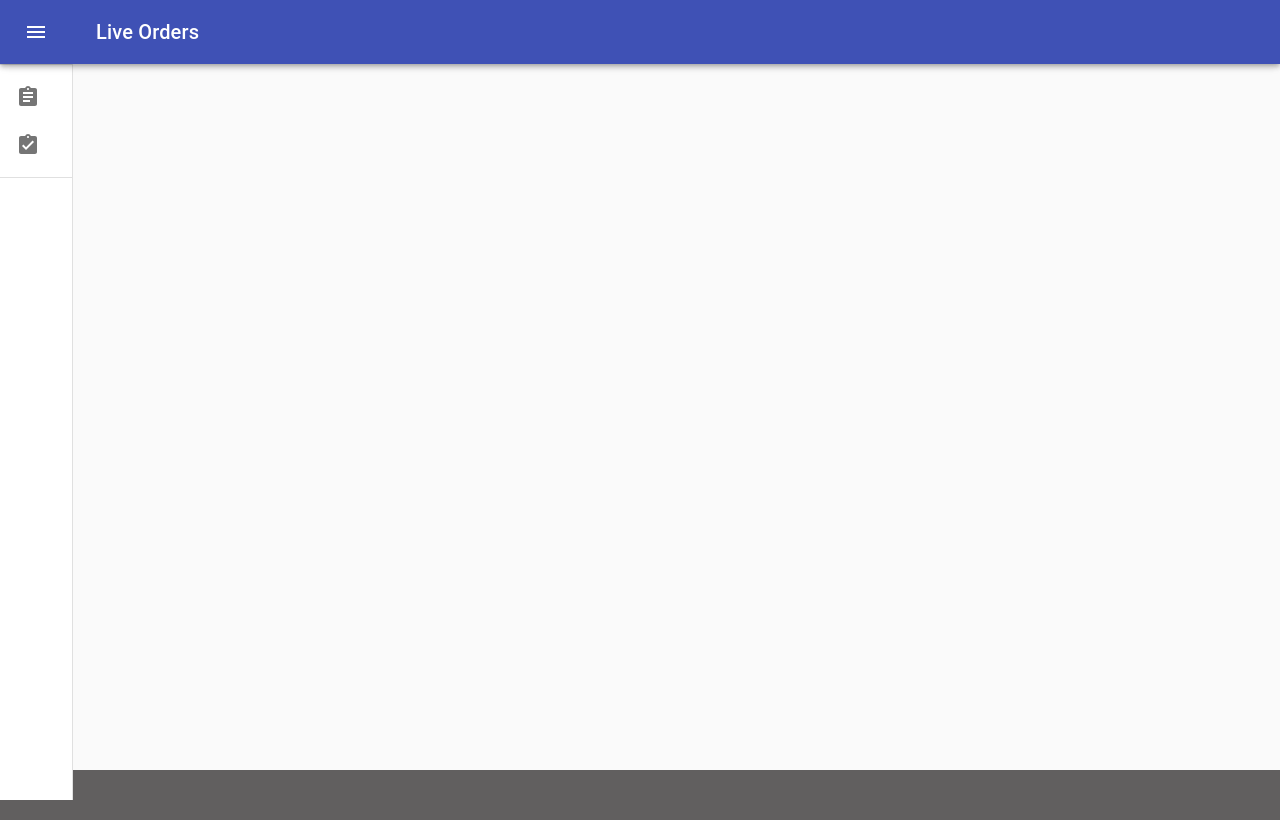
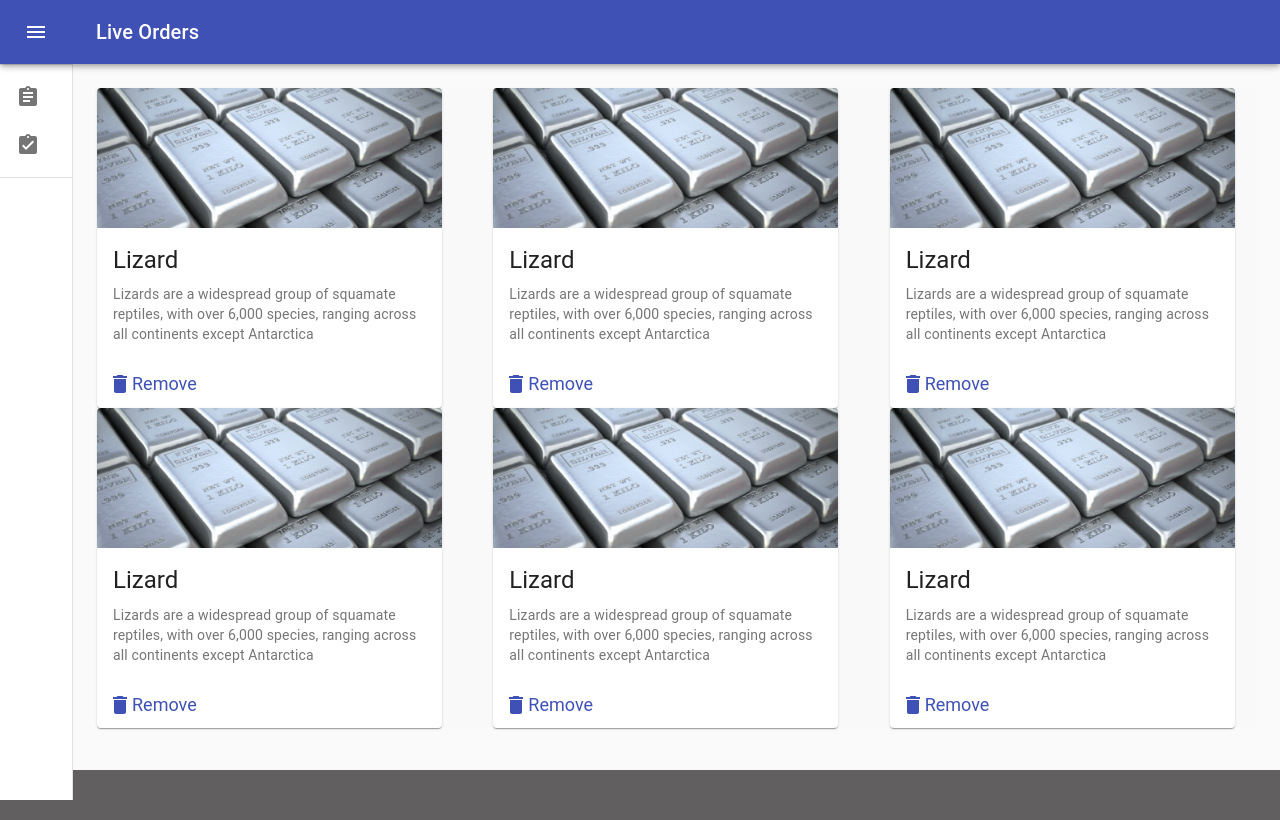
Before and after one commit to hemant63821/silver-bars-webApp, a React (Create React App) app: page /register in a window 1280 px wide. Both pictures are taken after a click on the button "Live Orders". Built offline with nearby package versions, Linux system fonts and the light colour scheme.

Commit message:
fix() : changes to siverbar card

```diff
--- a/src/components/SideBar/SideBar.jsx
+++ b/src/components/SideBar/SideBar.jsx
@@ -18,6 +18,9 @@ import ListItemText from '@material-ui/core/ListItemText';
 import AssignmentIcon from '@material-ui/icons/Assignment';
 import AssignmentTurnedInIcon from '@material-ui/icons/AssignmentTurnedIn';
 import history from '../../history'
+import { Route } from 'react-router-dom';
+import RegisterOrder from '../../containers/RegisterOrder-Container.jsx';
+import LiveOrders from '../../containers/LiveOrder-Container.jsx'
 
 const drawerWidth = 240;
 
@@ -164,7 +167,10 @@ export default function MiniDrawer() {
             </Drawer>
             <main className={classes.content}>
                 <div className={classes.toolbar} />
-
+                {/* <div className="App" > */}
+                <Route exact path="/register" component={RegisterOrder} />
+                <Route exact path="/liveOrders" component={LiveOrders} />
+                {/* </div> */}
             </main>
         </div>
     );
--- /dev/null
+++ b/src/components/SilverCard/SilverCard.js
@@ -0,0 +1,60 @@
+import React from 'react';
+import { makeStyles } from '@material-ui/core/styles';
+import Card from '@material-ui/core/Card';
+import CardActionArea from '@material-ui/core/CardActionArea';
+import CardActions from '@material-ui/core/CardActions';
+import CardContent from '@material-ui/core/CardContent';
+import CardMedia from '@material-ui/core/CardMedia';
+import Button from '@material-ui/core/Button';
+import Typography from '@material-ui/core/Typography';
+import DeleteIcon from '@material-ui/icons/Delete';
+import IconButton from '@material-ui/core/IconButton';
+import silver from '../../assets/silverbar.jpg'
+import './SilverCard.scss'
+
+const useStyles = makeStyles({
+    card: {
+        maxWidth: 345,
+    },
+
+});
+
+const styles = {
+    iconSize: {
+        width: 20,
+        height: 20,
+    }
+}
+
+export default function SilverCard() {
+    const classes = useStyles();
+
+    return (
+        <Card className={classes.card}>
+            <CardActionArea>
+                <CardMedia
+                    component="img"
+                    alt="Contemplative Reptile"
+                    height="140"
+                    image={silver}
+                    title="Contemplative Reptile"
+                />
+                <CardContent>
+                    <Typography gutterBottom variant="h5" component="h2">
+                        Lizard
+                </Typography>
+                    <Typography variant="body2" color="textSecondary" component="p">
+                        Lizards are a widespread group of squamate reptiles, with over 6,000 species, ranging
+                        across all continents except Antarctica
+                </Typography>
+                </CardContent>
+            </CardActionArea>
+            <CardActions>
+                <IconButton size="small" color="primary" iconStyle={styles.iconSize}>
+                    <DeleteIcon />
+                    Remove
+                </IconButton>
+            </CardActions>
+        </Card>
+    );
+}
--- /dev/null
+++ b/src/components/SilverCard/SilverCard.scss
@@ -0,0 +1,3 @@
+.silverCard :hover{
+    box-shadow: 0px 2px 20px rgba(0, 0, 0, 0.2);
+}
--- /dev/null
+++ b/src/containers/LiveOrder-Container.jsx
@@ -0,0 +1,34 @@
+import React, { Component } from "react";
+import SilverCard from '../components/SilverCard/SilverCard'
+
+class LiveOrders extends Component {
+
+    render() {
+        return (
+            <div className="grey-bg">
+                <div className="row">
+                    <div className="col-sm-4">
+                        <SilverCard></SilverCard>
+                    </div>
+                    <div className="col-sm-4">
+                        <SilverCard></SilverCard>
+                    </div>
+                    <div className="col-sm-4">
+                        <SilverCard></SilverCard>
+                    </div>
+                    <div className="col-sm-4">
+                        <SilverCard></SilverCard>
+                    </div>
+                    <div className="col-sm-4">
+                        <SilverCard></SilverCard>
+                    </div>
+                    <div className="col-sm-4">
+                        <SilverCard></SilverCard>
+                    </div>
+                </div>
+            </div>
+        )
+    }
+}
+
+export default LiveOrders;
--- a/src/routes.js
+++ b/src/routes.js
@@ -5,14 +5,11 @@ import Footer from './Layout/footer/Footer'
 import RegisterOrder from './containers/RegisterOrder-Container.jsx'
 import PrivateRoute from './PrivateRoute/PrivateRoute'
 import SideBar from './components/SideBar/SideBar'
+import LiveOrders from './containers/LiveOrder-Container.jsx'
 
 const wrappedRoutes = () => (
     <Fragment>
-
-        <div className="App" >
-            <Route exact path="/register" component={RegisterOrder} />
-        </div>
-        <SideBar></SideBar>
+        <SideBar>  </SideBar>
         <Footer></Footer>
     </Fragment>
 );
```
Also changed, not shown: src/components/modelCard/ModelCard.js (deleted, +0 -21 lines), src/assets/silverbar.jpg (added), src/components/modelCard/ModelCard.scss (deleted).
